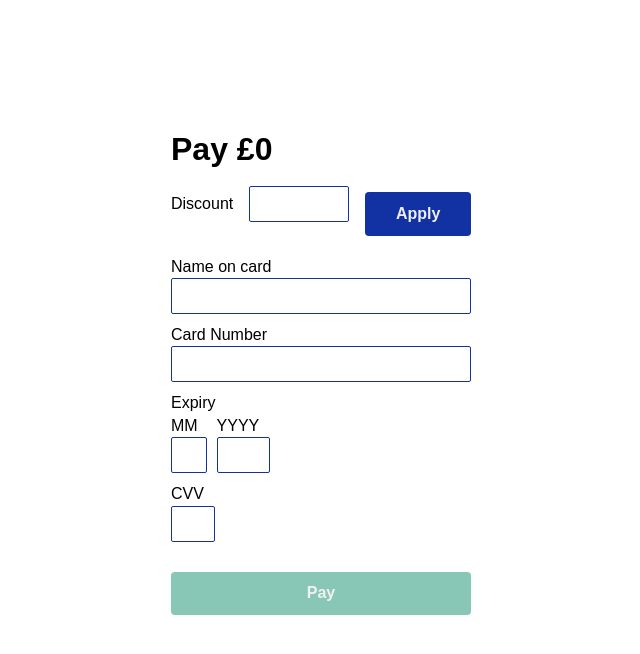
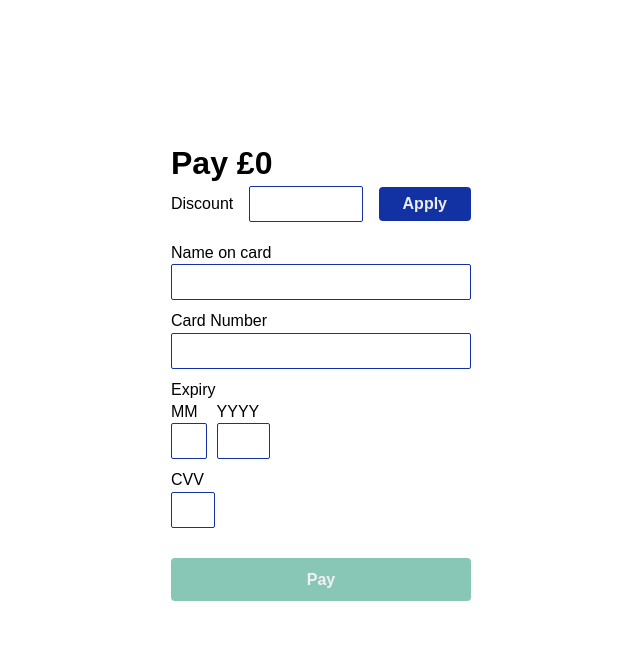
Before and after one commit to rhydb/flaskshop, a Flask app: page /pay in a window 1280 px wide. Shown: the part 68-722 px from the top of the page, without its empty margins (319-959 px from the left). Run offline with Flask 3, Linux system fonts and the light colour scheme.

Commit message:
cleanup
remove logs and cleanup payment form

```diff
--- a/app/main/routes.py
+++ b/app/main/routes.py
@@ -41,7 +41,6 @@ def index():
         .order_by(sort[1])
     ).scalars()
 
-    print(f"{session.get('basket')=}")
     return render_template(
         "index.html",
         products=products,
--- a/app/static/js/basket.js
+++ b/app/static/js/basket.js
@@ -135,8 +135,6 @@ export const fetchBasket = async () => {
             basket.showBasketLossMsg = !data.loggedin;
             basket.products = data.products;
             basket.total = data.total;
-
-            console.log(basket)
         })
         .catch(errorMessage);
 }
--- a/app/static/style.css
+++ b/app/static/style.css
@@ -110,7 +110,7 @@ nav .button-row {
     max-width: min-content;
 }
 
-.longform button {
+.longform button[type="submit"] {
     margin-top: 20px;
     width: 100%;
     padding: .8em;
```
